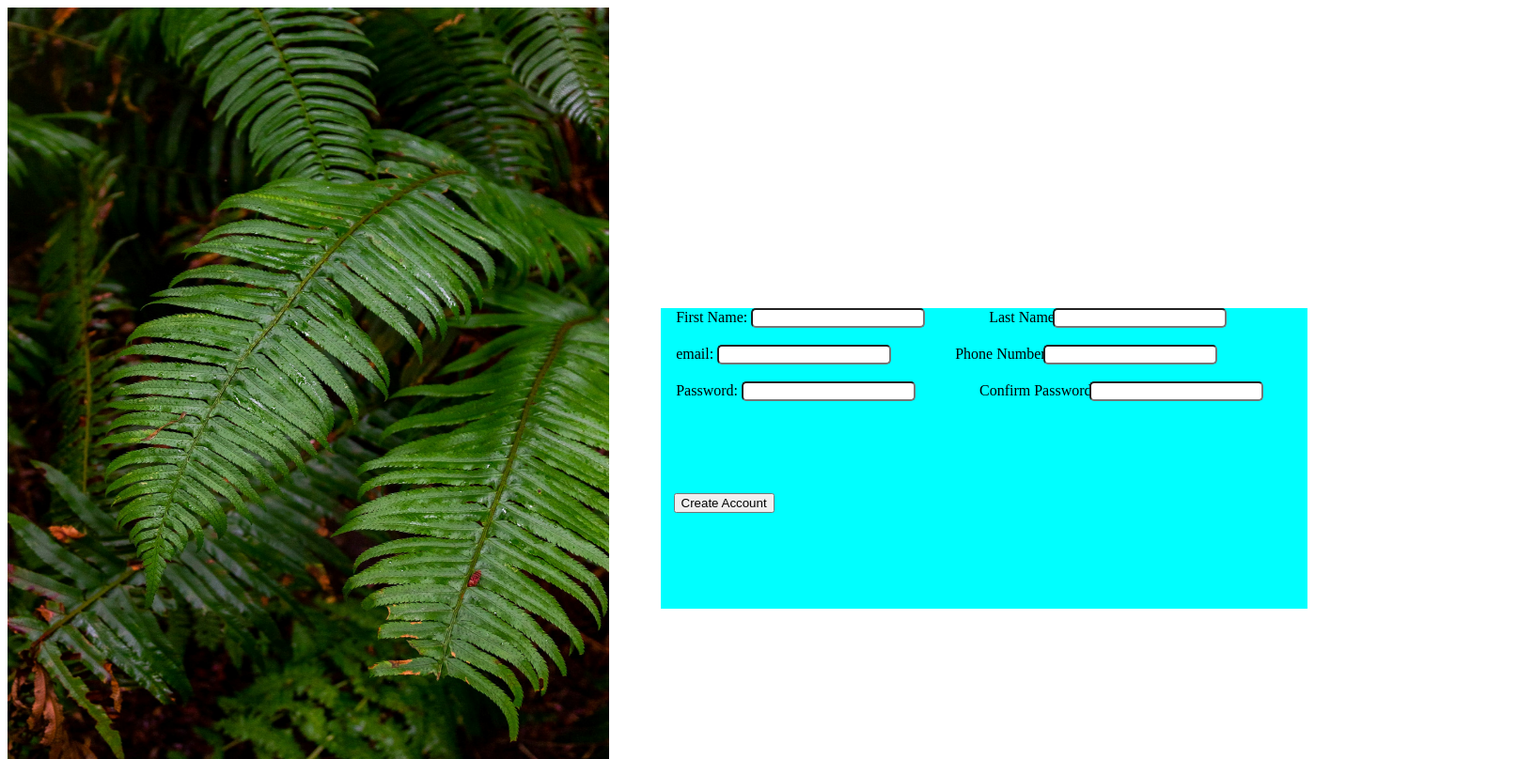
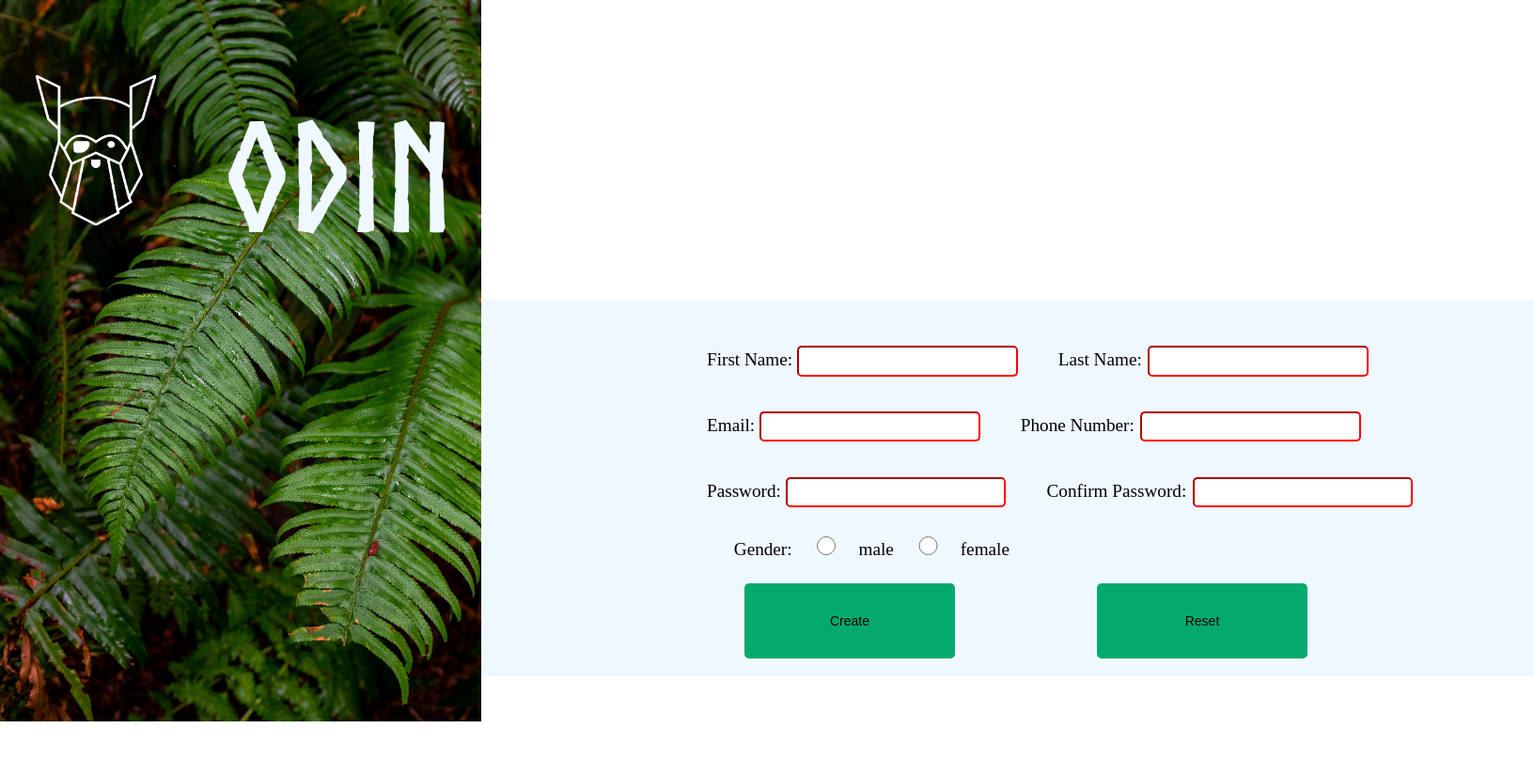
Before and after one commit to Musab-Suhail2003/OdinProjectForms, a plain HTML site: page index.html in a window 1280 px wide. Shown: the whole page at 94% size, 1632 px wide, since content can reach past the window. Drawn offline with Linux system fonts and the light colour scheme.

Commit message:
Second Commit

```diff
--- a/index.html
+++ b/index.html
@@ -3,34 +3,54 @@
 <head>
     <meta charset="UTF-8">
     <meta name="viewport" content="width=device-width, initial-scale=1.0">
-    <title>Document</title>
+    <title>Sign-Up Form</title>
     <link rel="stylesheet" href="style.css">
 </head>
 <body>
-    <img id="background" src="background.jpg" alt="Plant" height = "100%" width="50%">
-    <form action="#" method="POST" onsubmit="return false">
+    <div id="background">
+        <div id="odin_name">
+            <h1> ODIN </h1>
+            <img id="leaves" src="Leaves.jpg" alt="Plant" height = "120%" width="40%">
+        </div>
+        <img id="odin" src="odin-lined.png" alt="odin" height="20%" width="10%">
+    </div>
+    <form action="#" method="POST" onsubmit="return false" >
         <div class = 'name'>
             <label for="fname"> First Name:</label>
-            <input type="text" for="fname" id="fname">
+            <input type="text" for="fname" id="fname" required>
             <label for="lname">Last Name:</label>
-            <input type="text" name="lname" id="lname">
+            <input type="text" name="lname" id="lname" required>
         </div>
         <br>
         <div class="contact">
-            <label for="email">email:</label>
-            <input type="email" name="email" id="email">
+            <label for="email">Email:  </label>
+            <input type="email" name="email" id="email" required>
             <label for="PHnum">Phone Number:</label>
-            <input type="tel" name="PHnum" id="PHnum">
+            <input type="tel" name="PHnum" id="PHnum" pattern="03[0-9]{2}-[0-9]{3}-[0-9]{4}" required>
         </div>
         <br>
         <div class="pass">
             <label for="password">Password:</label>
-            <input type="password" name="password" id="password">
+            <input type="password" name="password" id="password" required>
             <label for="Confirm_password">Confirm Password:</label>
-            <input type="password" name="Confirm_password" id="Confirm_password">
+            <input type="password" name="Confirm_password" id="Confirm_password" required>
         </div>
         <br>
-        <button type="submit">Create Account</button>
+            <div class="selector">
+                <label for="Gender">Gender:</label>
+                <input type="radio" name="Gender" id="male" value="male" required>
+                <label for="male">male</label>
+                <input type="radio" name="Gender" id="female" value="female" required>
+                <label for="female">female</label>
+            </div>
+        <br>
+        <button type="submit" id="Create" class="Button">Create</button>
+        <button type="reset" id="Submit" class="Button">Reset</button>
+        <br>
+        <footer>
+        <label for="Sign-In">Already have an account?</label>
+        <a href="#" name="Sign-In" id = "Sign-In">Sign-In</a>
+        </footer>
     </form>
 </body>
 </html>
--- a/style.css
+++ b/style.css
@@ -1,31 +1,106 @@
-#background{
-    position: absolute;
+@font-face {
+    font-family: Norse-Bold;
+    src: url(Norse-Bold.otf);
+  }
+body{
+    margin: 0;
+    padding: 0;
+    --bodyheight: 100%*height;
+}
+h1{
+    position: fixed;
+    font-family: Norse-Bold;
+    font-size: 10em;
+    color: aliceblue;
+    position: fixed;
+
+    left: 1.5em;
+    z-index: 2;
+}
+
+#odin{
+    position: fixed;
+    z-index: 2;
+    left: 3%;
+    top: 10%;
 }
 form{
-    height: 20em;
-    width: 43em;
+    z-index: 3;
+    background-color: aliceblue;
+    height: 25em;
+    width: 70em;
     overflow: hidden;
-    background-color: aqua;
-    position: relative;
-    left: 55%;
+    position: absolute;
+    left: 40%;
     top: 20em;
+    box-shadow: 0 2% 3% 0 rgba(0,0,0,0.24), 0 3% 4% 0 rgba(0,0,0,0.24);
 }
 form > *{
+    margin: 0.5em;
     position: relative;
-    left: 1em;
+    font-size: 1.2em;
+    left: 12em;
+    top: 2em;
 }
-form > div :nth-child(1n+3){
+
+form > div:not(.selector) :nth-child(1n+3){
     position: relative;
-    left: 4em;
+    left: 2em;
 }
-div > input + input{
+
+div:not(.selector) > input{
+    border-radius: 5px;
+    width: 17em;
+    height: 2em;
+}
+input:valid{
+    border-color: #04AA6D;
+}
+input:invalid{
+    border-color: red;
+}
+input:checked{
+    border-color: blue;
+}
+
+#lname, #PHnum,  #Confirm_password{
     position: relative;
-    right: -5em;
+    left: 3em;
 }
-[type='submit']{
+.selector{
     position: relative;
-    top: 6em;
+    left: 13.5em;
+    display: inline;
+    font-size: 1.2em;
 }
-form > div > input{
+.selector>input{
+
+    width: 4em;
+    height: 1.5em;
+}
+.Button{
+    margin-left: 10em;
+    position: relative;
+    top: 4em;
+    left: 10em;
+    display: inline-block;
+    width: 20%;
+    height: 20%;
+    border: none;
+    background-color: #04AA6D;
     border-radius: 5px;
+    padding: 20px 28px;
+    font-size: 14px;
+    cursor: pointer;
+    text-align: center;
+    box-shadow: outset;
+    cursor: pointer;
 }
+.Button:hover{
+    box-shadow: 0 2% 3% 0 rgba(0,0,0,0.24), 0 3% 4% 0 rgba(0,0,0,0.24);
+}
+
+footer{
+    position: relative;
+    top: 20%;
+}
```
Also changed, not shown: Leaves.jpg (renamed from background.jpg), Norse-Bold.otf (added), odin-lined.png (added).
